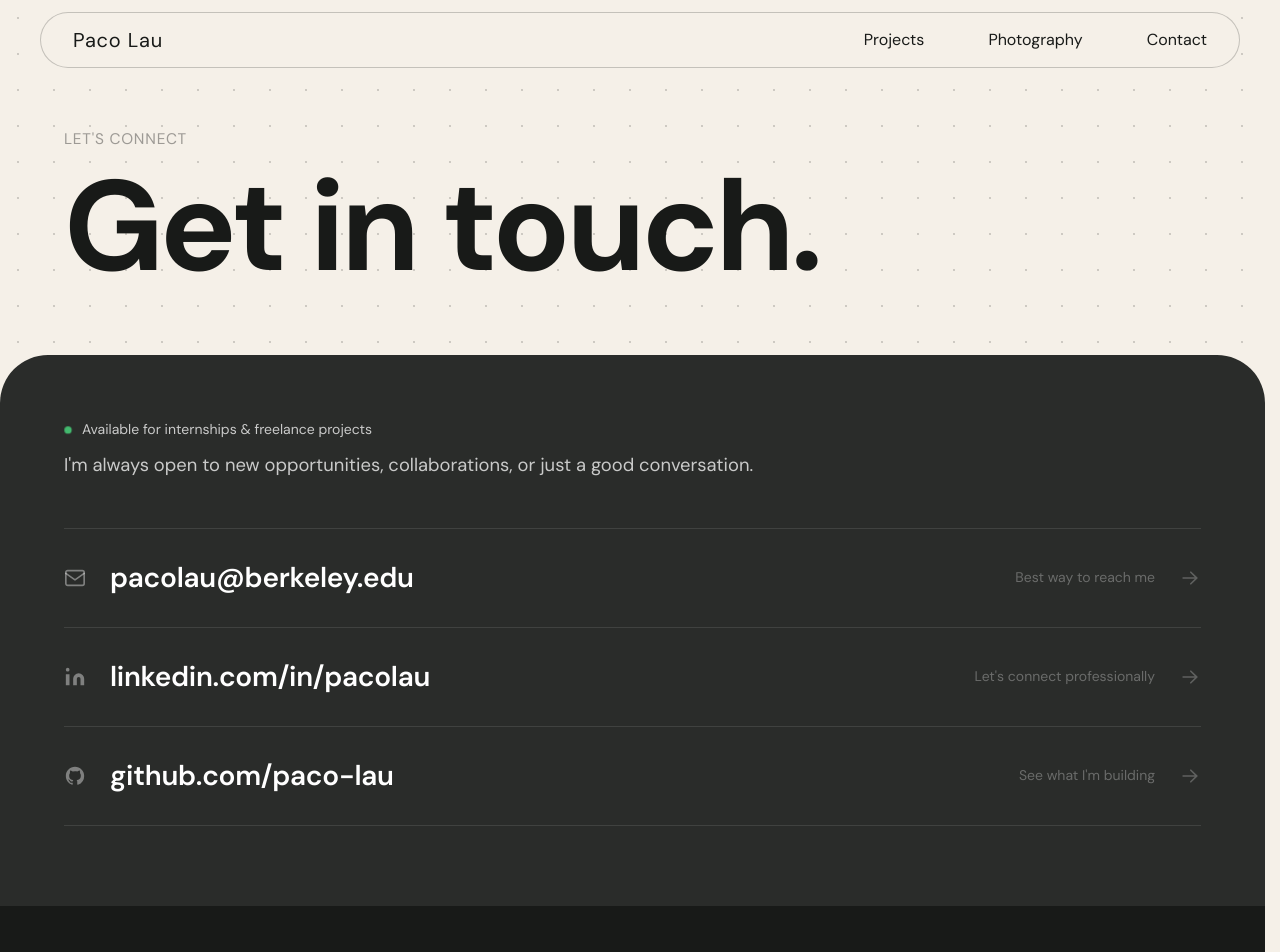
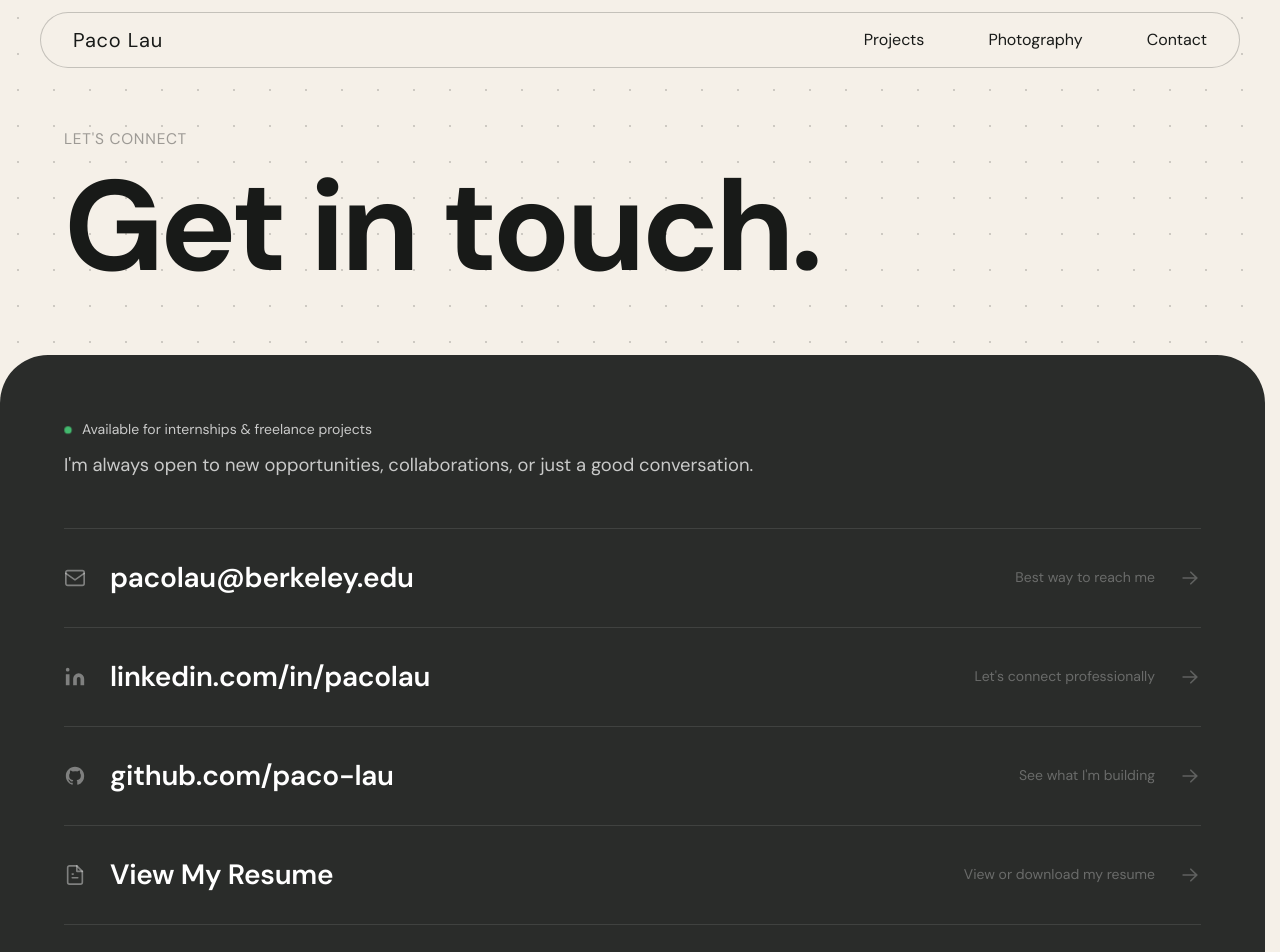
Before and after one commit to paco-lau/portfolio, a Next.js app: page /contact in a window 1280 px wide. Shown: the top 952 px of the page. Built offline with nearby package versions, Linux system fonts and the light colour scheme.

Commit message:
added resume

```diff
--- a/app/contact/page.tsx
+++ b/app/contact/page.tsx
@@ -37,6 +37,19 @@ const LINKS = [
       </svg>
     ),
   },
+  {
+    value: "View My Resume",
+    href: "/RESUME-for-portfolio.pdf",
+    description: "View or download my resume",
+    icon: (
+      <svg width="22" height="22" viewBox="0 0 24 24" fill="none" stroke="currentColor" strokeWidth="1.8" strokeLinecap="round" strokeLinejoin="round">
+        <path d="M14 2H6a2 2 0 00-2 2v16a2 2 0 002 2h12a2 2 0 002-2V8z" />
+        <path d="M14 2v6h6" />
+        <path d="M9 15h6" />
+        <path d="M9 11h1" />
+      </svg>
+    ),
+  },
 ];
 
 function LinkRow({ value, href, description, icon, isLast, delay = 0 }: {
@@ -47,8 +60,8 @@ function LinkRow({ value, href, description, icon, isLast, delay = 0 }: {
   return (
     <motion.a
       href={href}
-      target={href.startsWith("http") ? "_blank" : undefined}
-      rel={href.startsWith("http") ? "noopener noreferrer" : undefined}
+      target={href.startsWith("mailto:") ? undefined : "_blank"}
+      rel={href.startsWith("mailto:") ? undefined : "noopener noreferrer"}
       onHoverStart={() => setHovered(true)}
       onHoverEnd={() => setHovered(false)}
       initial={{ opacity: 0, y: 20 }}
```
Also changed, not shown: 2 other files (tests, documents, lock files or other folders).
